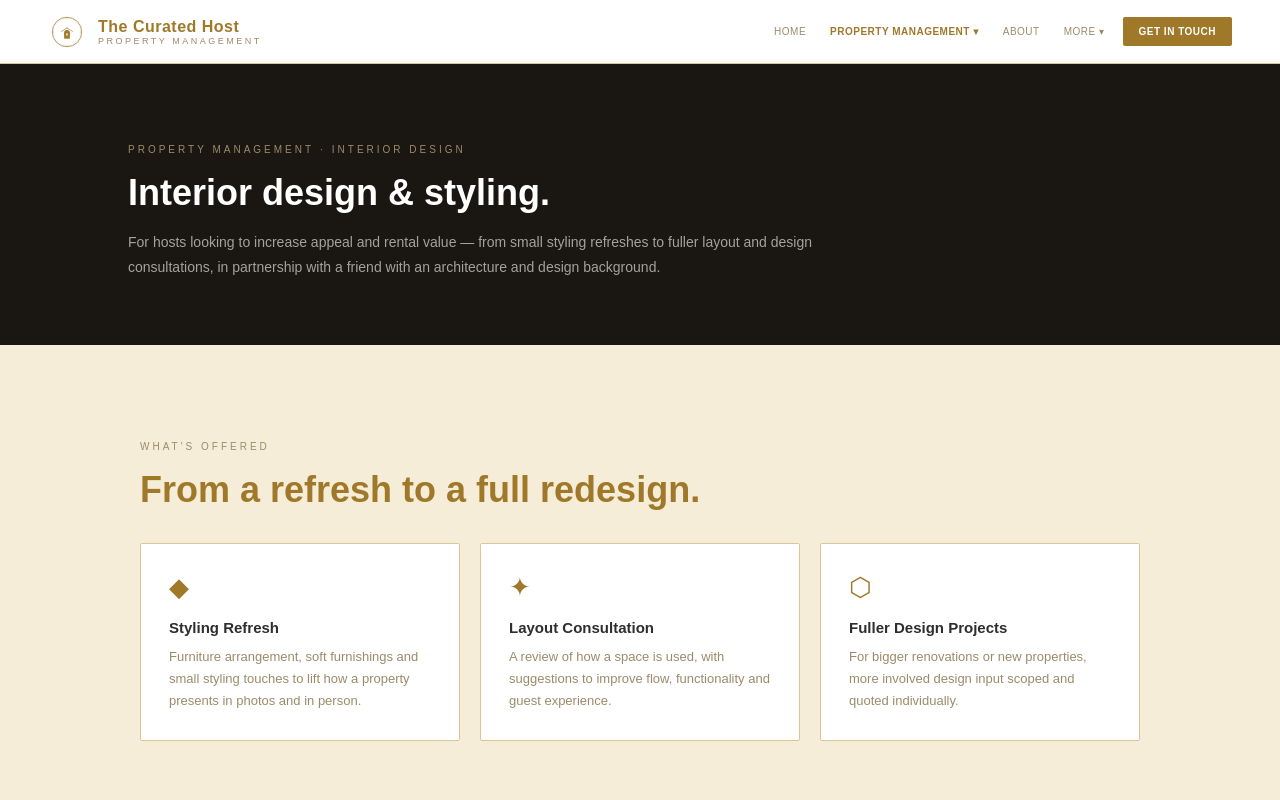
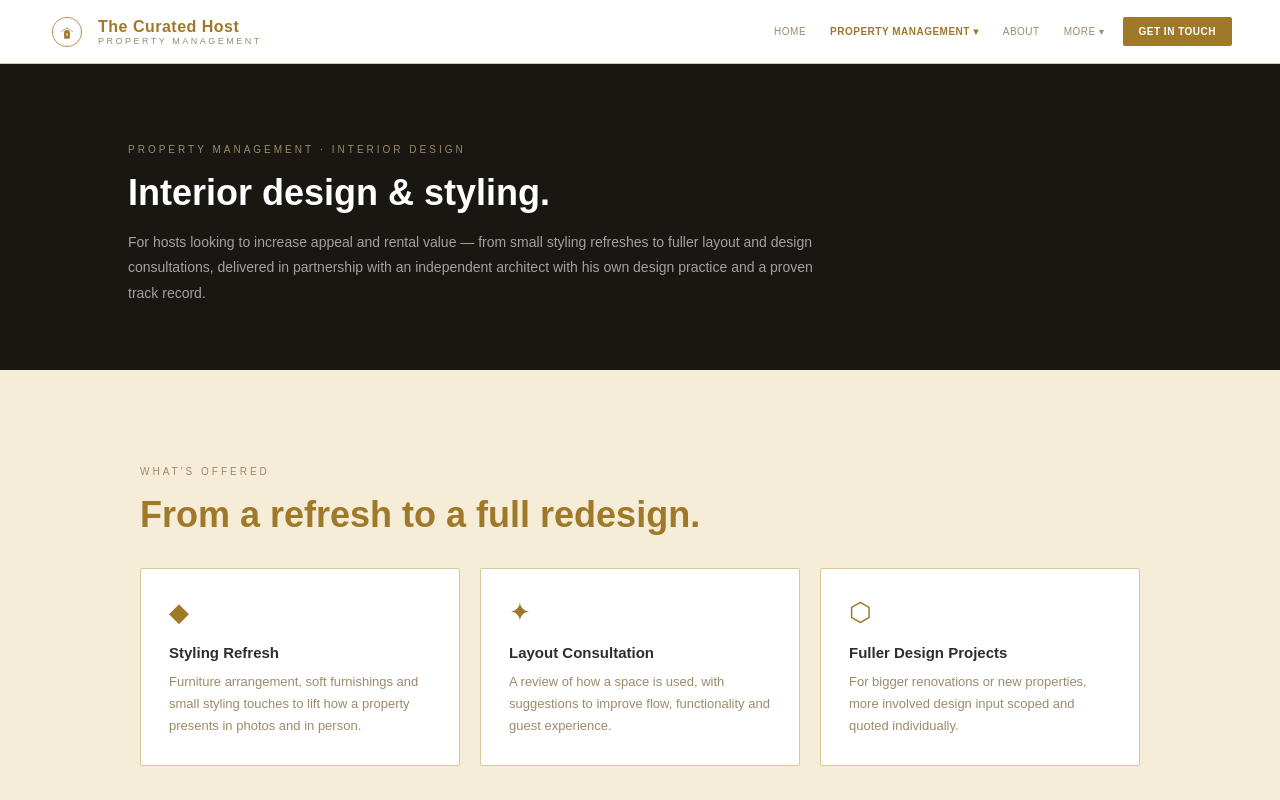
Before and after one commit to thehostcurator-boop/The-curated-host, a React (Create React App) app: page / in a window 1280 px wide. Both pictures are taken after a click on the element "Interior Design". Shown: the top 800 px of the page. Built offline with nearby package versions, Linux system fonts and the light colour scheme.

Commit message:
Update App.jsx

```diff
--- a/src/App.jsx
+++ b/src/App.jsx
@@ -1021,8 +1021,8 @@ TERRA, marginBottom: "16px" }}>✦</div>
 fontWeight: "bold", color: BODY, marginBottom: "10px" }}>Interior Design &amp; Styling</div>
 <div style={{ fontFamily: "'Futura','Century Gothic',sans-serif", fontSize: "13px", color:
 WARM, lineHeight: "1.7", marginBottom: "20px" }}>For hosts looking to increase appeal
-and rental value — in partnership with a friend with an architecture and design
-background.</div>
+and rental value — in partnership with an independent architect running his own design
+practice.</div>
 <button onClick={() => setPage("Interior Design")} style={{
 background: "transparent", border: "none", cursor: "pointer", padding: 0,
 fontFamily: "'Futura','Century Gothic',sans-serif", fontSize: "11px",
@@ -1187,8 +1187,8 @@ return (
 <p style={{ fontFamily: "'Futura','Century Gothic',sans-serif", fontSize: "14px", color:
 "rgba(255,255,255,0.6)", lineHeight: "1.8" }}>
 For hosts looking to increase appeal and rental value — from small styling refreshes
-to fuller layout and design consultations, in partnership with a friend with an
-architecture and design background.
+to fuller layout and design consultations, delivered in partnership with an independent
+architect with his own design practice and a proven track record.
 </p>
 </div>
 </div>
```
